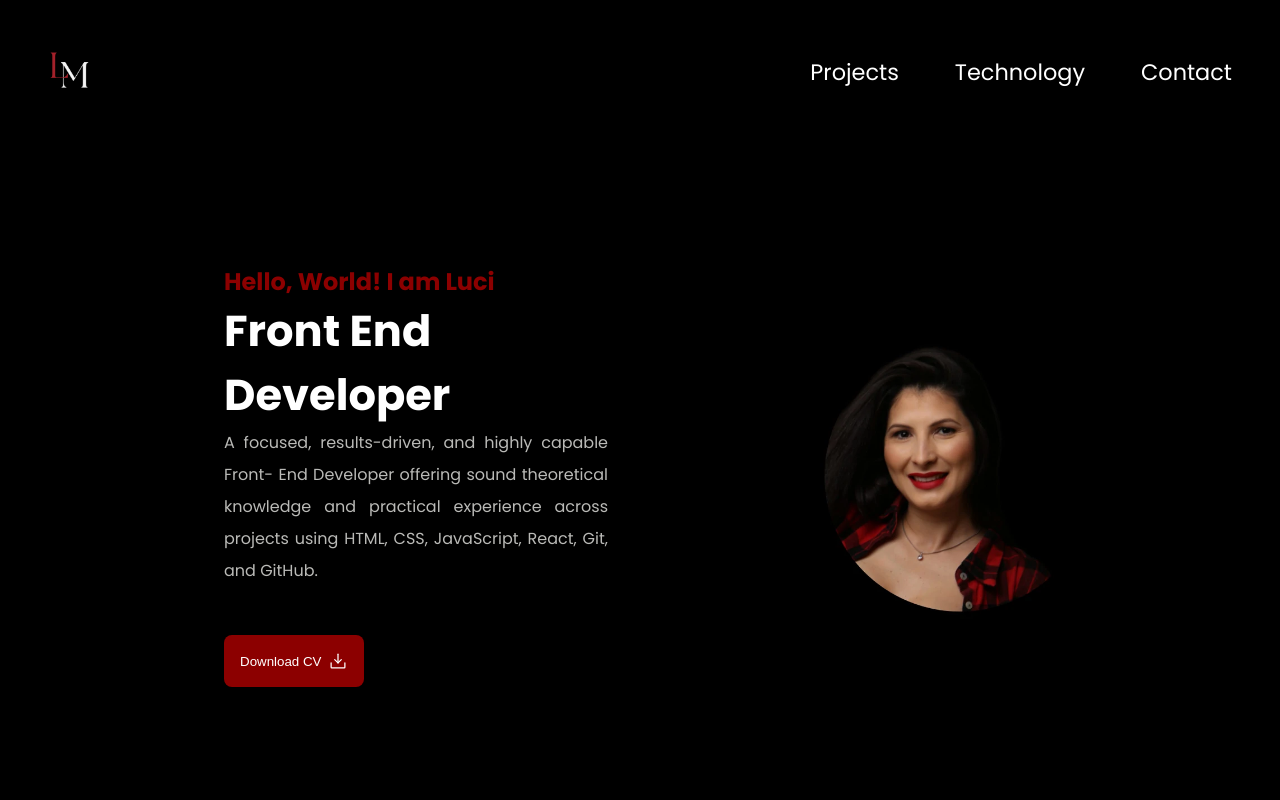
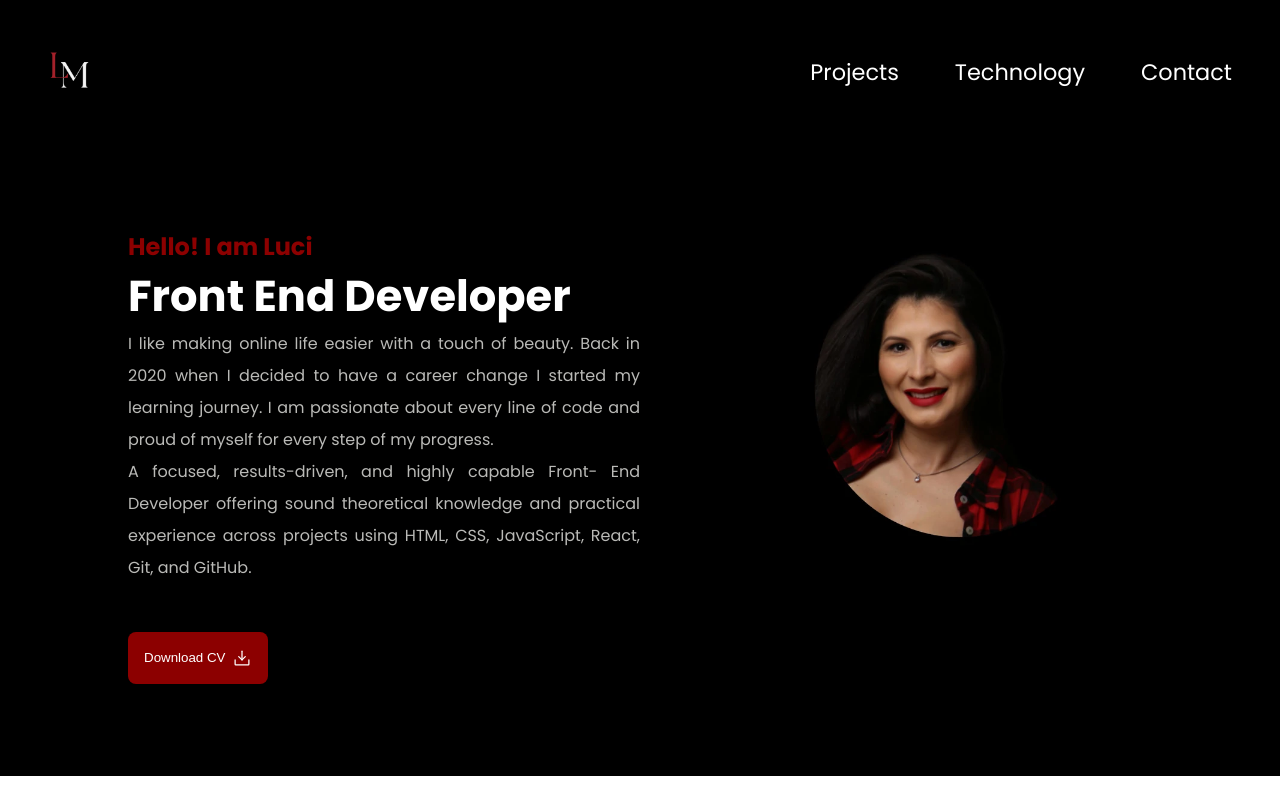
Before and after one commit to LuciMacedo/luci-portfolio, a React (Vite) app: page / in a window 1280 px wide. Shown: the top 800 px of the page. Built offline with nearby package versions, Linux system fonts and the light colour scheme.

Commit message:
update header content and cv

```diff
--- a/src/assets/components/header/Header.jsx
+++ b/src/assets/components/header/Header.jsx
@@ -9,8 +9,9 @@ export function Header() {
   return (
     <HeaderWrapper>
       <article>
-        <strong>Hello, World! I am Luci</strong>
+        <strong>Hello! I am Luci</strong>
         <h1>Front End Developer</h1>
+        <p>I like making online life easier with a touch of beauty. Back in 2020 when I decided to have a career change I started my learning journey. I am passionate about every line of code and proud of myself for every step of my progress.</p>
         <p>A focused, results-driven, and highly capable Front- End Developer offering sound theoretical knowledge and practical experience across projects using HTML, CSS, JavaScript, React, Git, and GitHub.</p>
         <button>
           <a href={lucicv} target="_blank" download>
--- a/src/assets/components/header/style.js
+++ b/src/assets/components/header/style.js
@@ -12,7 +12,7 @@ export const HeaderWrapper = styled.header`
 
   article {
     width: 50%;
-    padding: 8rem;
+    padding: 4rem;
 
     strong {
       color: ${(props) => props.theme['red']};
@@ -54,9 +54,10 @@ export const HeaderWrapper = styled.header`
   }
 
   img {
-    width: 35%;
-    height: 35%;
-
+    width: 40%;
+    height: 40%;
+    margin-bottom: 8rem;
+    padding: 1rem;
   }
 
   @media (max-width: 768px) {
@@ -74,7 +75,7 @@ export const HeaderWrapper = styled.header`
       width: 70%;
       height: 70%;
       padding: 0.5rem;
-      margin-left: 2.5rem;
+      margin: auto 2.5rem;
     }
   }
 
```
Also changed, not shown: 1 other file (tests, documents, lock files or other folders).
